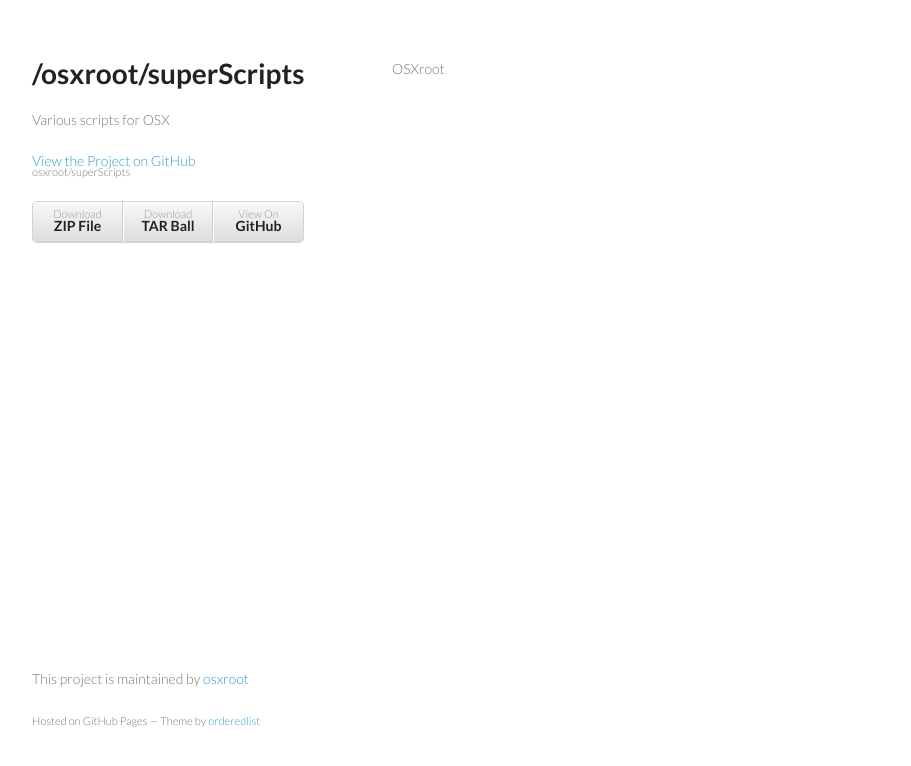
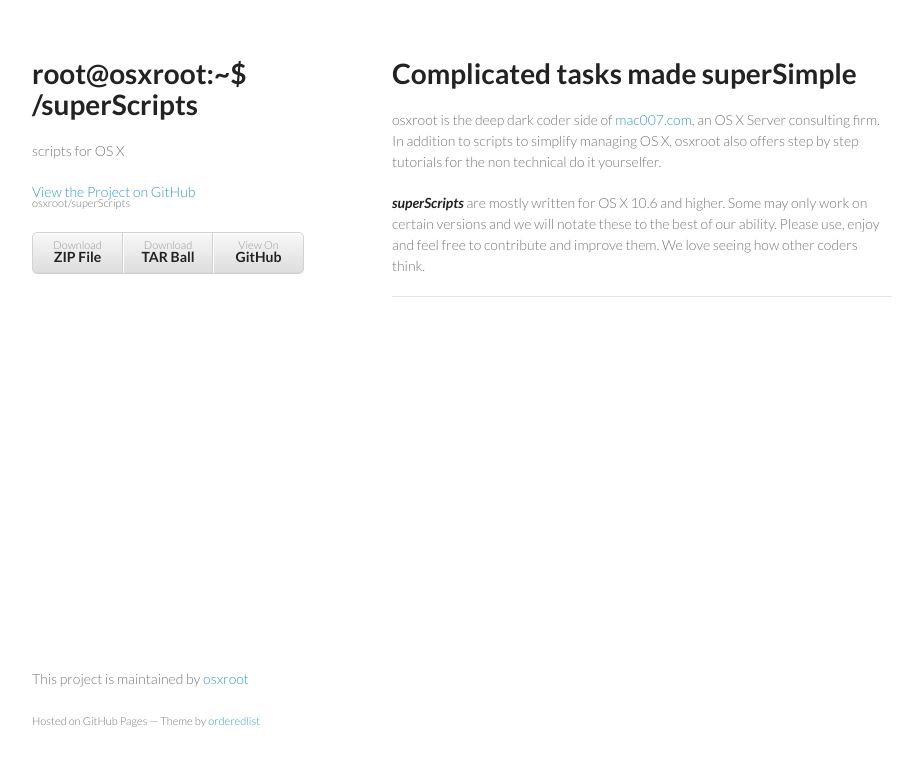
Before and after one commit to osxroot/superScripts, a plain HTML site: page index.html in a window 1280 px wide. Shown: the whole page, without its empty margins (178-1089 px from the left). Drawn offline with Linux system fonts and the light colour scheme.

Commit message:
Create gh-pages branch via GitHub

```diff
--- a/index.html
+++ b/index.html
@@ -3,7 +3,7 @@
   <head>
     <meta charset="utf-8">
     <meta http-equiv="X-UA-Compatible" content="chrome=1">
-    <title>/osxroot/superScripts by osxroot</title>
+    <title>root@osxroot:~$ /superScripts by osxroot</title>
 
     <link rel="stylesheet" href="stylesheets/styles.css">
     <link rel="stylesheet" href="stylesheets/pygment_trac.css">
@@ -15,8 +15,8 @@
   <body>
     <div class="wrapper">
       <header>
-        <h1>/osxroot/superScripts</h1>
-        <p>Various scripts for OSX</p>
+        <h1>root@osxroot:~$ /superScripts</h1>
+        <p>scripts for OS X</p>
 
         <p class="view"><a href="https://github.com/osxroot/superScripts">View the Project on GitHub <small>osxroot/superScripts</small></a></p>
 
@@ -28,7 +28,15 @@
         </ul>
       </header>
       <section>
-        <p>OSXroot </p>
+        <h1>
+<a name="complicated-tasks-made-supersimple" class="anchor" href="#complicated-tasks-made-supersimple"><span class="octicon octicon-link"></span></a><strong>Complicated tasks made superSimple</strong>
+</h1>
+
+<p>osxroot is the deep dark coder side of <a href="http://www.mac007.com">mac007.com</a>, an OS X Server consulting firm. In addition to scripts to simplify managing OS X, osxroot also offers step by step tutorials for the non technical do it yourselfer. </p>
+
+<p><em><strong>superScripts</strong></em> are mostly written for OS X 10.6 and higher. Some may only work on certain versions and we will notate these to the best of our ability. Please use, enjoy and feel free to contribute and improve them. We love seeing how other coders think.  </p>
+
+<hr>
       </section>
       <footer>
         <p>This project is maintained by <a href="https://github.com/osxroot">osxroot</a></p>
--- a/params.json
+++ b/params.json
@@ -1 +1 @@
-{"name":"/osxroot/superScripts","tagline":"Various scripts for OSX","body":"OSXroot ","google":"","note":"Don't delete this file! It's used internally to help with page regeneration."}
+{"name":"root@osxroot:~$ /superScripts","tagline":"scripts for OS X","body":"# **Complicated tasks made superSimple**\r\n\r\nosxroot is the deep dark coder side of [mac007.com](http://www.mac007.com), an OS X Server consulting firm. In addition to scripts to simplify managing OS X, osxroot also offers step by step tutorials for the non technical do it yourselfer. \r\n\r\n_**superScripts**_ are mostly written for OS X 10.6 and higher. Some may only work on certain versions and we will notate these to the best of our ability. Please use, enjoy and feel free to contribute and improve them. We love seeing how other coders think.  \r\n\r\n\r\n***\r\n\r\n","google":"","note":"Don't delete this file! It's used internally to help with page regeneration."}
```
